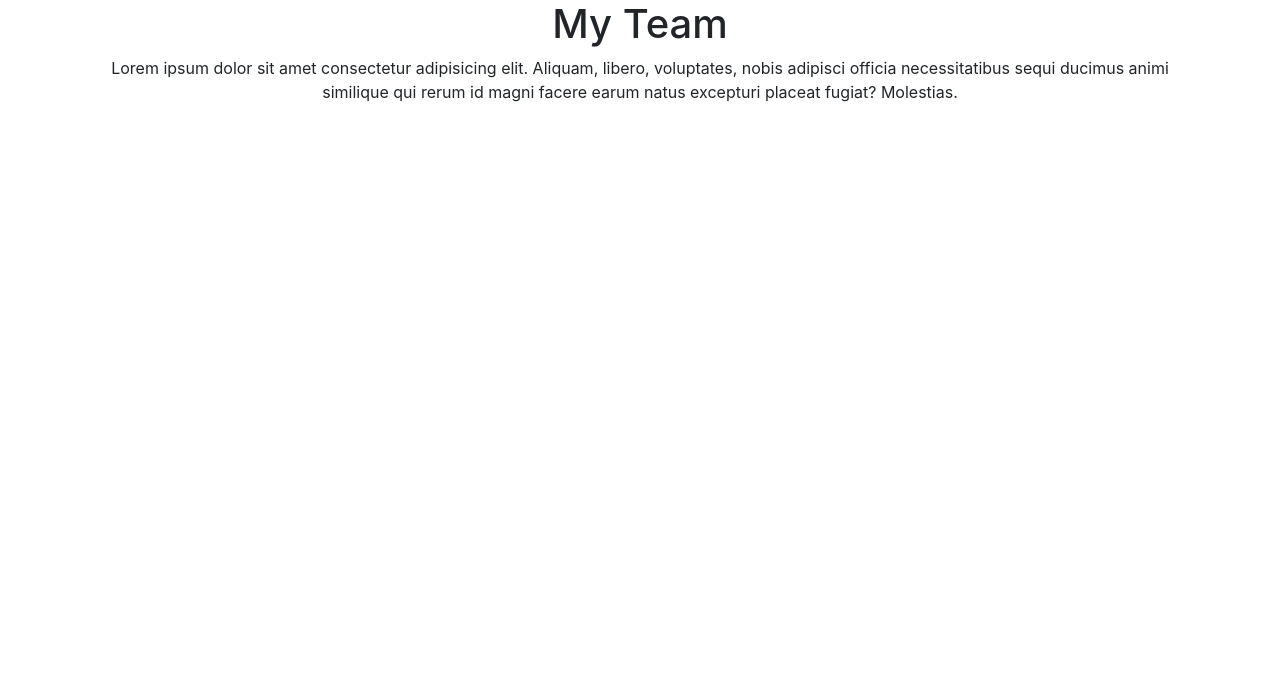
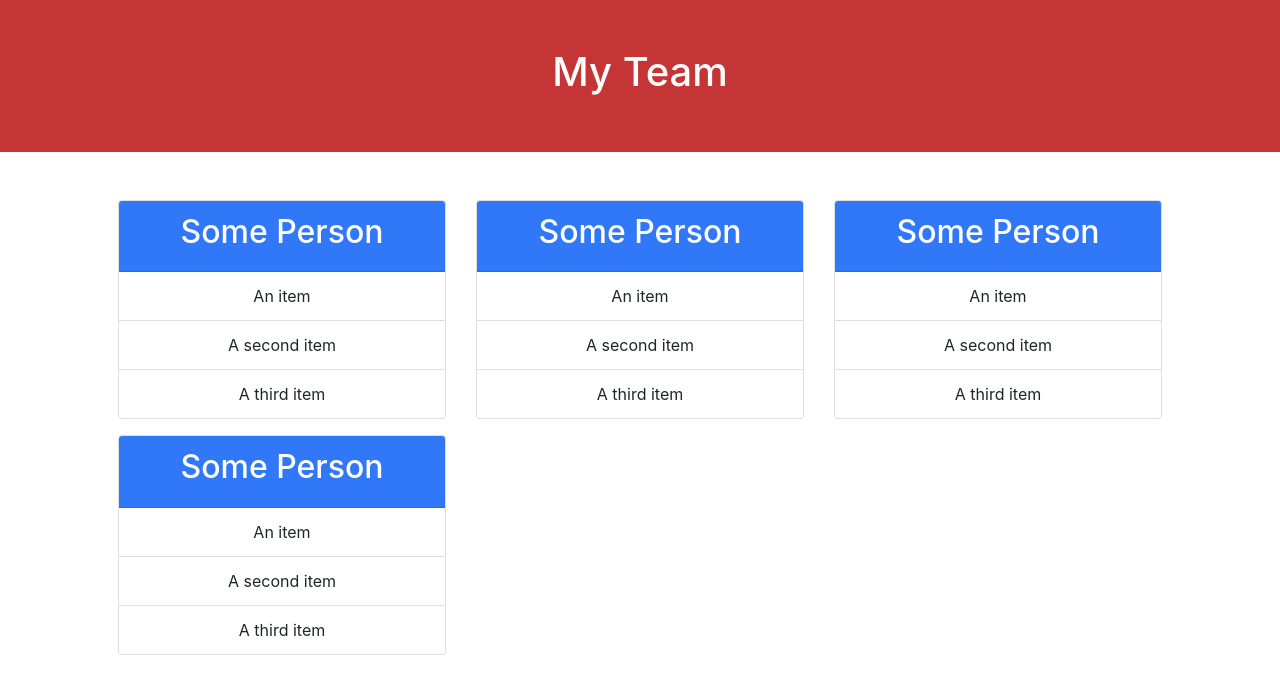
Before and after one commit to sankyrajeev/team-prfile-generator, a website: page demo.html in a window 1280 px wide. Drawn offline with nearby package versions, Linux system fonts and the light colour scheme.

Commit message:
first files added

```diff
--- a/demo.html
+++ b/demo.html
@@ -14,14 +14,78 @@
 </head>
 
 <body>
-    <header class="container-fluid text-center">
+    <header class="container-fluid text-center p-5" style="background-color:rgb(197, 53, 53);color:white">
         <h1>My Team</h1>
 
     </header>
-    <main class="container text-center">
-        <p>Lorem ipsum dolor sit amet consectetur adipisicing elit. Aliquam, libero, voluptates, nobis adipisci officia
-            necessitatibus sequi ducimus animi similique qui rerum id magni facere earum natus excepturi placeat fugiat?
-            Molestias.</p>
+    <main class="container text-center p-5">
+        <section class="row">
+
+
+
+            <article class="col-md-4 pb-3">
+                <div class="card" >
+                   <div class="card-header" style="background-color:#3078F7;color:white">
+                    <h2>Some Person</h2>
+                   </div>
+
+                    <ul class="list-group list-group-flush">
+                      <li class="list-group-item">An item</li>
+                      <li class="list-group-item">A second item</li>
+                      <li class="list-group-item">A third item</li>
+                    </ul>
+
+                  </div>
+            </article>
+
+            <article class="col-md-4">
+                <div class="card" >
+                   <div class="card-header" style="background-color:#3078F7;color:white">
+                    <h2>Some Person</h2>
+                   </div>
+
+                    <ul class="list-group list-group-flush">
+                      <li class="list-group-item">An item</li>
+                      <li class="list-group-item">A second item</li>
+                      <li class="list-group-item">A third item</li>
+                    </ul>
+
+                  </div>
+            </article>
+
+            <article class="col-md-4">
+                <div class="card" >
+                   <div class="card-header" style="background-color:#3078F7;color:white">
+                    <h2>Some Person</h2>
+                   </div>
+
+                    <ul class="list-group list-group-flush">
+                      <li class="list-group-item">An item</li>
+                      <li class="list-group-item">A second item</li>
+                      <li class="list-group-item">A third item</li>
+                    </ul>
+
+                  </div>
+            </article>
+
+            <article class="col-md-4 pb-2">
+                <div class="card" >
+                   <div class="card-header" style="background-color:#3078F7;color:white">
+                    <h2>Some Person</h2>
+                   </div>
+
+                    <ul class="list-group list-group-flush">
+                      <li class="list-group-item">An item</li>
+                      <li class="list-group-item">A second item</li>
+                      <li class="list-group-item">A third item</li>
+                    </ul>
+
+                  </div>
+            </article>
+
+
+        </section>
+
 
     </main>
 
--- a/package.json
+++ b/package.json
@@ -16,5 +16,8 @@
   "bugs": {
     "url": "https://github.com/sankyrajeev/team-profile-generator/issues"
   },
-  "homepage": "https://github.com/sankyrajeev/team-profile-generator#readme"
+  "homepage": "https://github.com/sankyrajeev/team-profile-generator#readme",
+  "dependencies": {
+    "inquirer": "^8.2.4"
+  }
 }
```
Also changed, not shown: lib/Employee.js (added, +10 -0 lines), lib/engineer.js (added, +13 -0 lines), lib/intern.js (added, +13 -0 lines), lib/manager.js (added, +13 -0 lines), 1 other file.
